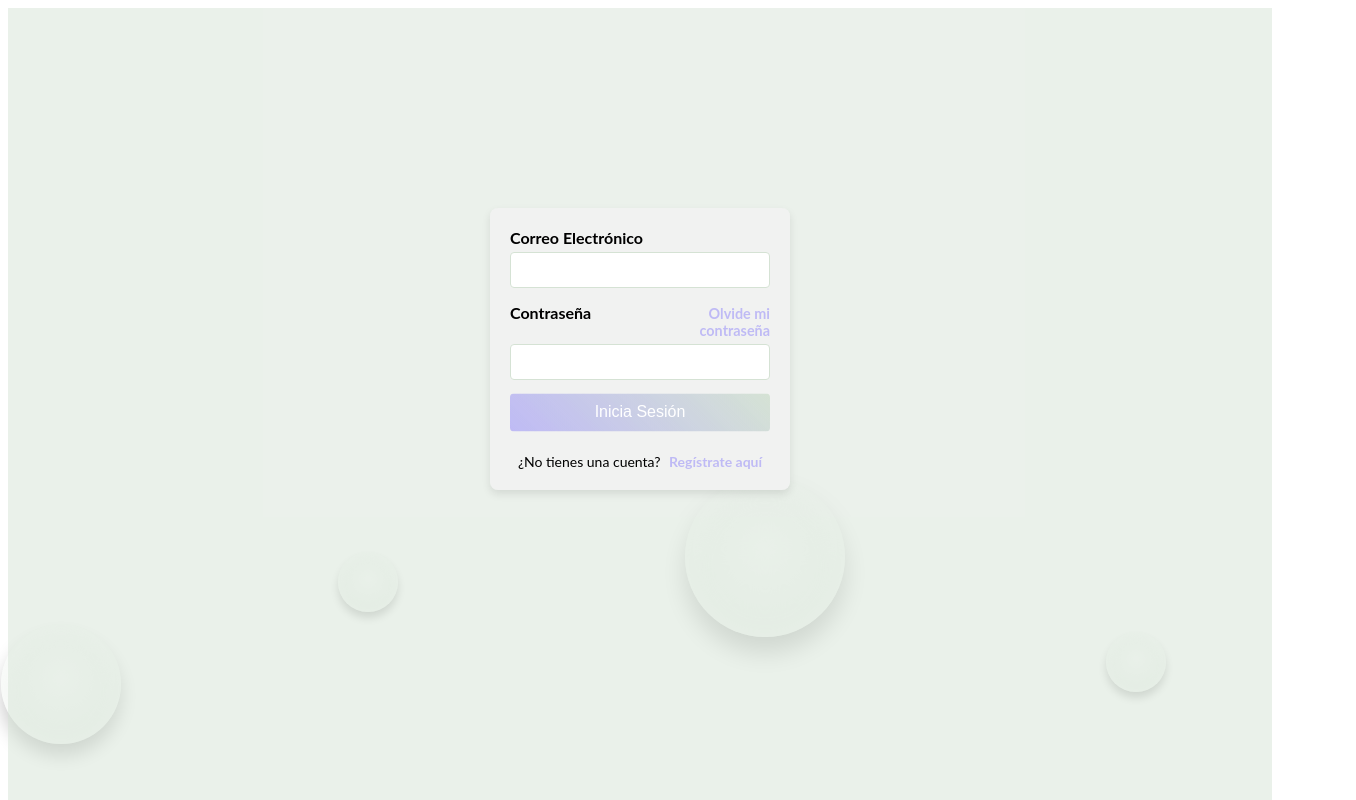
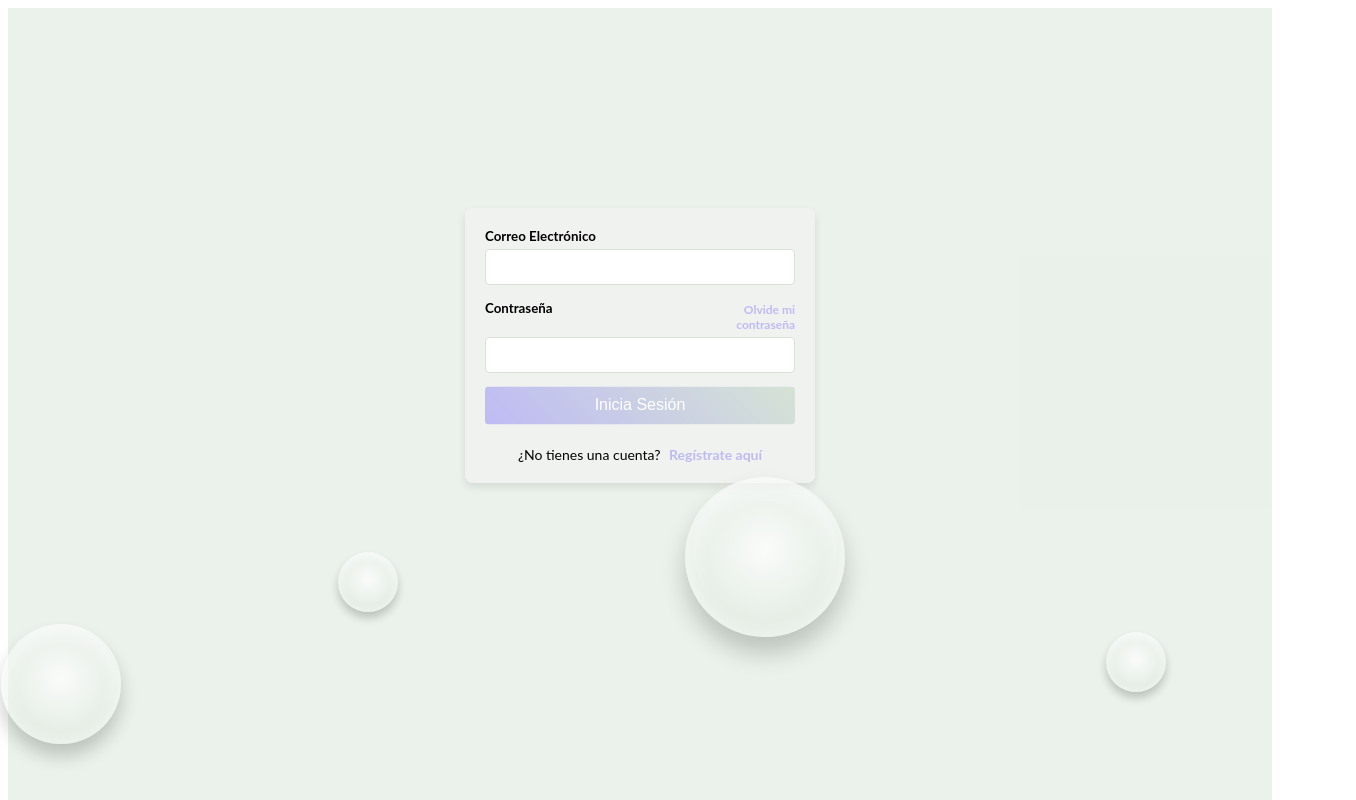
Before and after one commit to Callm-IOT/angular-frontend-app, an Angular app: page /login in a window 1280 px wide. Shown: the top 800 px of the page, 1356 px wide, since content can reach past the window. Built offline with nearby package versions, Linux system fonts and the light colour scheme.

Commit message:
help found a bug

```diff
--- a/src/app/app.component.css
+++ b/src/app/app.component.css
@@ -7,15 +7,6 @@ body {
   margin: 0;
   padding: 0;
   font: 100% Lato, Arial, Sans Serif;
-}
-
-#background-wrap {
-  bottom: 0;
-  left: 0;
-  position: fixed;
-  right: 0;
-  top: 0;
-  z-index: -1;
 }
 
 .hidden{
--- a/src/app/components/dashboard/dashboard.component.css
+++ b/src/app/components/dashboard/dashboard.component.css
@@ -7,15 +7,6 @@ body {
   margin: 0;
   padding: 0;
   font: 100% Lato, Arial, Sans Serif;
-}
-
-#background-wrap {
-  bottom: 0;
-  left: 0;
-  position: fixed;
-  right: 0;
-  top: 0;
-  z-index: -1;
 }
 
 .hidden{
--- a/src/app/components/dashboard/dashboard.component.html
+++ b/src/app/components/dashboard/dashboard.component.html
@@ -8,6 +8,6 @@
   <body>
     <app-navbar (toggleSidebar)="handleToggleSidebar()" ></app-navbar>
     <app-main [class.display]="isSidebarVisible"></app-main>
-    <app-sidebar  *ngIf="isSidebarVisible" [class.hidden]="!isSidebarVisible"></app-sidebar>
+    <!-- <app-sidebar  [hidden]="!isSidebarVisible"  class="fixed top-0 left-0 w-64 h-full bg-gray-800 shadow-lg transition-transform duration-300" [class.hidden]="!isSidebarVisible"></app-sidebar> -->
   </body>
 </html>
--- a/src/app/components/dashboard/main/main.component.ts
+++ b/src/app/components/dashboard/main/main.component.ts
@@ -5,14 +5,14 @@ import { AuthService } from '../../../services/auth.service';
   selector: 'app-main',
   imports: [],
   templateUrl: './main.component.html',
-  styleUrl: './main.component.css'
+  styleUrl: './main.component.css',
 })
 export class MainComponent {
   username: string;
-  constructor() {
-    this.username = localStorage.getItem('username') || 'Usuario';
+  // constructor() {
+  //   this.username = localStorage.getItem('username') || 'Usuario';
+  // }
+  constructor(private authService: AuthService) {
+    this.username = this.authService.getUsername();
   }
-  // constructor(private authService: AuthService) {
-  //   this.username = this.authService.getUsername();
-  // }
 }
--- a/src/app/components/dashboard/navbar/navbar.component.css
+++ b/src/app/components/dashboard/navbar/navbar.component.css
@@ -3,7 +3,7 @@ nav {
     height: 25px;
     justify-content: space-between;
     align-items: center;
-    background-color: #d5e2d449;
+    background-color: whitesmoke;
     padding: 20px 10px;
 }
 
--- a/src/app/components/dashboard/sidebar/sidebar.component.css
+++ /dev/null
@@ -1,8 +0,0 @@
-.sidebar {
-    width:25vw;
-    background: #d5e2d456;
-    height: calc(100vh - 10px);
-    position: fixed;
-    left: 0;
-    overflow-y: auto;
-  }
--- a/src/app/components/dashboard/sidebar/sidebar.component.html
+++ /dev/null
@@ -1 +0,0 @@
-<div class="sidebar">hola</div>
--- a/src/app/components/login/login.component.css
+++ b/src/app/components/login/login.component.css
@@ -5,7 +5,7 @@
 }
 
 form {
-  max-width: 300px;
+  max-width: 350px;
   width: 100%;
   margin: 200px auto;
   padding: 20px;
@@ -22,6 +22,7 @@ label {
   font-weight: bold;
   display: block;
   margin-bottom: 5px;
+  font-size: smaller;
 }
 
 input {
@@ -90,8 +91,9 @@ a:hover {
 
 .lav a{
   margin-top: 2px;
-  margin-left: 84px;
-  color: #8a80f97c;
+  font-size: smaller;
+  margin-left: 160px;
+  color: #8a80f9a1;
   position: relative;
   -webkit-background-clip: text;
   background-clip: text;
--- a/src/app/components/login/login.component.html
+++ b/src/app/components/login/login.component.html
@@ -8,7 +8,7 @@
       <div class="lav">
         <label for="password">Contraseña</label>
         <div class="forgot-password">
-          <a routerLink="/register">Olvide mi contraseña</a>
+          <a class="fpass" routerLink="/register">Olvide mi contraseña</a>
         </div>
       </div>
       <input [(ngModel)]="password" type="password" name="password" required />
--- a/src/app/components/register/register.component.css
+++ b/src/app/components/register/register.component.css
@@ -23,6 +23,7 @@ label {
     font-weight: bold;
     display: block;
     margin-bottom: 5px;
+    font-size: smaller;
 }
 
 input {
```
Also changed, not shown: src/app/components/dashboard/dashboard.component.ts (+3 -4 lines), src/app/components/dashboard/sidebar/sidebar.component.ts (deleted, +0 -11 lines), 2 other files (tests, documents, lock files or other folders).
